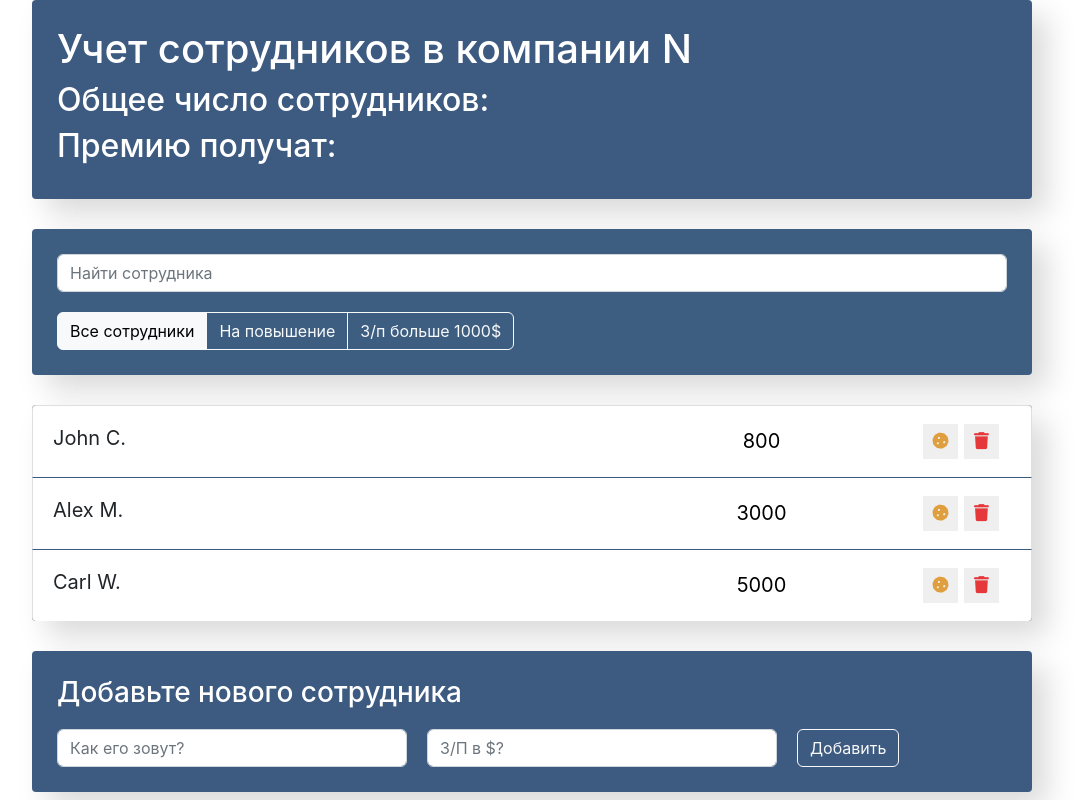
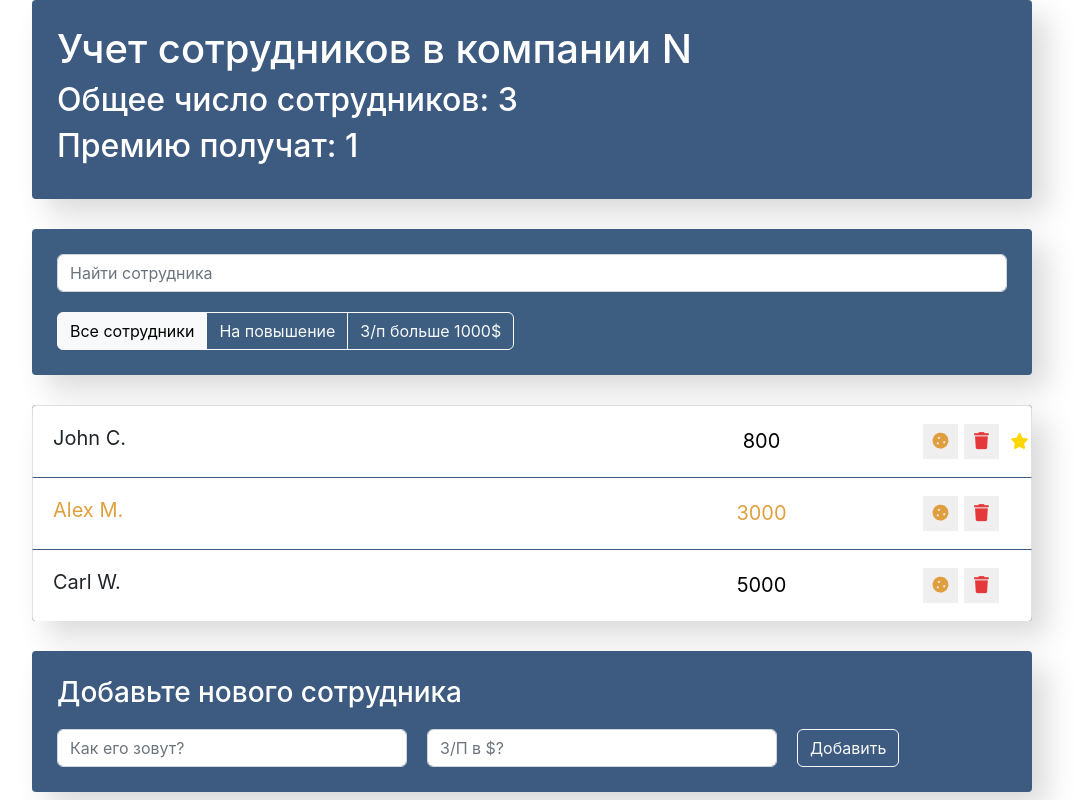
Before and after one commit to sorochinskkydm/employee-app, a React app in the folder employee-app/: page / in a window 1280 px wide. Shown: the whole page, without its empty margins (108-1192 px from the left). Built offline with nearby package versions, Linux system fonts and the light colour scheme.

Commit message:
Работа с информационной панелью

```diff
--- a/employee-app/public/index.html
+++ b/employee-app/public/index.html
@@ -10,7 +10,6 @@
       content="Web site created using create-react-app"
     />
     <link rel="apple-touch-icon" href="%PUBLIC_URL%/logo192.png" />
-    <link rel="manifest" href="%PUBLIC_URL%/manifest.json" />
     <link rel="stylesheet" href="https://cdnjs.cloudflare.com/ajax/libs/twitter-bootstrap/5.2.3/css/bootstrap.min.css"/>
     <link rel="stylesheet" href="https://cdnjs.cloudflare.com/ajax/libs/font-awesome/6.3.0/css/all.min.css"/>
     <title>React App</title>
--- a/employee-app/src/components/app-info/app-info.js
+++ b/employee-app/src/components/app-info/app-info.js
@@ -1,11 +1,11 @@
 import "./app-info.css";
 
-const AppInfo = () => {
+const AppInfo = (props) => {
     return (
         <div className="app-info">
             <h1>Учет сотрудников в компании N</h1>
-            <h2>Общее число сотрудников: </h2>
-            <h2>Премию получат: </h2>
+            <h2>Общее число сотрудников: {props.employees} </h2>
+            <h2>Премию получат: {props.increased} </h2>
         </div>
     );
 }
--- a/employee-app/src/components/app/app.js
+++ b/employee-app/src/components/app/app.js
@@ -12,9 +12,9 @@ class App extends Component {
         super(props);
         this.state = {
             data: [
-                {name: 'John C.', salary: 800, increase: false, id: 1},
-                {name: 'Alex M.', salary: 3000, increase: true, id: 2},
-                {name: 'Carl W.', salary: 5000, increase: false, id: 3}
+                {name: 'John C.', salary: 800, increase: false, rise: true, id: 1},
+                {name: 'Alex M.', salary: 3000, increase: true, rise: false, id: 2},
+                {name: 'Carl W.', salary: 5000, increase: false, rise: false, id: 3}
             ]
         }
         this.maxId = 4;
@@ -33,7 +33,8 @@ class App extends Component {
             name,
             salary,
             increase: false,
-            id: this.maxId++
+            id: this.maxId++,
+            rise: false
         }
         this.setState(({data}) => {
             const newArr = [...data, newItem];
@@ -43,10 +44,29 @@ class App extends Component {
         });
     }
 
+    onToggleProp = (id, property) => {
+        this.setState(({data}) => {
+            const index = data.findIndex(item => {
+                return item.id === id
+            });
+            const old = data[index];
+            const newItem = {...old, increase: !old.increase}
+            const newArr = [...data.slice(0,index), newItem, ...data.slice(index + 1)];
+            return {
+                data: newArr
+            }
+        })
+    }
+
+
+
     render() {
+        const employees = this.state.data.length;
+        const increased = this.state.data.filter(item => item.increase).length;
         return (
             <div className="app">
-                <AppInfo />
+                <AppInfo employees={employees}
+                         increased={increased}/>
 
                 <div className="search-panel">
                     <SearchPanel/>
@@ -55,7 +75,8 @@ class App extends Component {
 
                 <EmployeeList
                     data={this.state.data}
-                    onDelete={this.deleteItem}/>
+                    onDelete={this.deleteItem}
+                    onToggleProp={this.onToggleProp}/>
                 <EmployeeAddForm onAdd={this.addItem}/>
             </div>
         );
--- a/employee-app/src/components/employee-list-item/employee-list-item.js
+++ b/employee-app/src/components/employee-list-item/employee-list-item.js
@@ -1,30 +1,8 @@
 import "./employee-list-item.css";
-import { Component } from "react";
 
-class EmployeeListItem extends Component{
-    constructor(props) {
-        super(props);
-        this.state = {
-            increase: false,
-            rise: false
-        }
-    }
+const EmployeeListItem = (props) => {
 
-    toIncrease = () => {
-        this.setState(({increase}) => ({
-            increase: !increase
-        }))
-    }
-
-    toRise = () => {
-        this.setState(state => ({
-            rise: !state.rise
-        }))
-    }
-
-    render() {
-        const {name, salary, onDelete} = this.props;
-        const {increase, rise} = this.state;
+        const {name, salary, onDelete, onToggleProp, increase, rise} = props;
         let classNames = "list-group-item d-flex justify-content-between"
         if(increase) {
             classNames += " increase";
@@ -33,14 +11,17 @@ class EmployeeListItem extends Component{
         }
         return (
             <li className={classNames}>
-                <span className="list-group-item-label" onClick={this.toRise}>{name}</span>
+                <span className="list-group-item-label"
+                      onClick={onToggleProp}
+                      data-toggle="rise">{name}</span>
                 <input type="text"
                     className="list-group-item-input"
                     defaultValue={salary}/>
                 <div className="d-flex justify-content-center align-items-center">
                     <button type="button"
                             className="btn-cookie btn-sm"
-                            onClick={this.toIncrease}>
+                            onClick={onToggleProp}
+                            data-toggle="increase">
                         <i className="fas fa-cookie"></i>
                     </button>
                     <button type="button"
@@ -52,7 +33,6 @@ class EmployeeListItem extends Component{
                 </div>
             </li>
         );
-        }
 }
 
 export default EmployeeListItem;
--- a/employee-app/src/components/employee-list/employee-list.js
+++ b/employee-app/src/components/employee-list/employee-list.js
@@ -1,7 +1,7 @@
 import EmployeeListItem from "../employee-list-item/employee-list-item";
 import "./employee-list.css";
 
-const EmployeeList = ({data, onDelete}) => {
+const EmployeeList = ({data, onDelete, onToggleProp}) => {
 
     const elements = data.map(item => {
         const {id, ...itemProps} = item;
@@ -9,7 +9,8 @@ const EmployeeList = ({data, onDelete}) => {
             <EmployeeListItem
                 key={id}
                 {...itemProps}
-                onDelete={() => onDelete(id)}/>
+                onDelete={() => onDelete(id)}
+                onToggleProp={(e) => onToggleProp(id, e.currentTarget.getAttribute('data-toggle'))}/>
         )
     })
 
```
